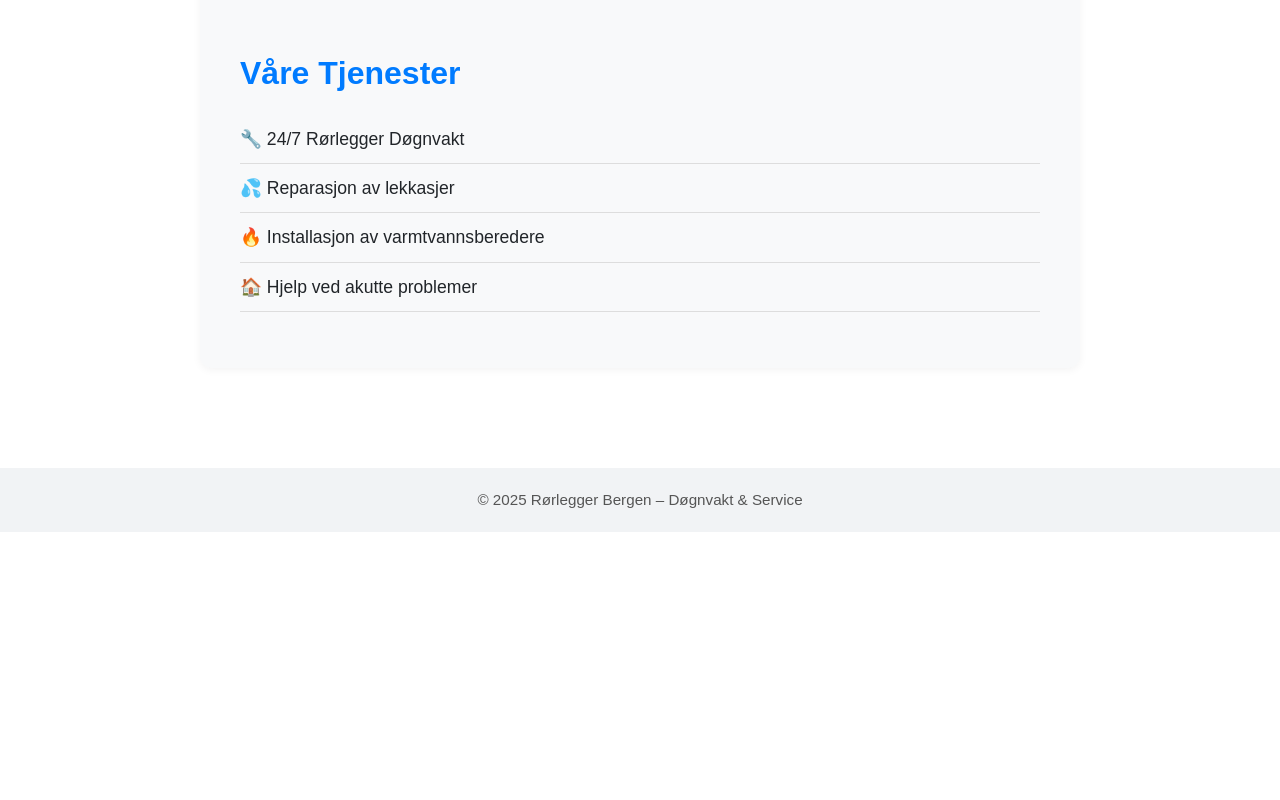
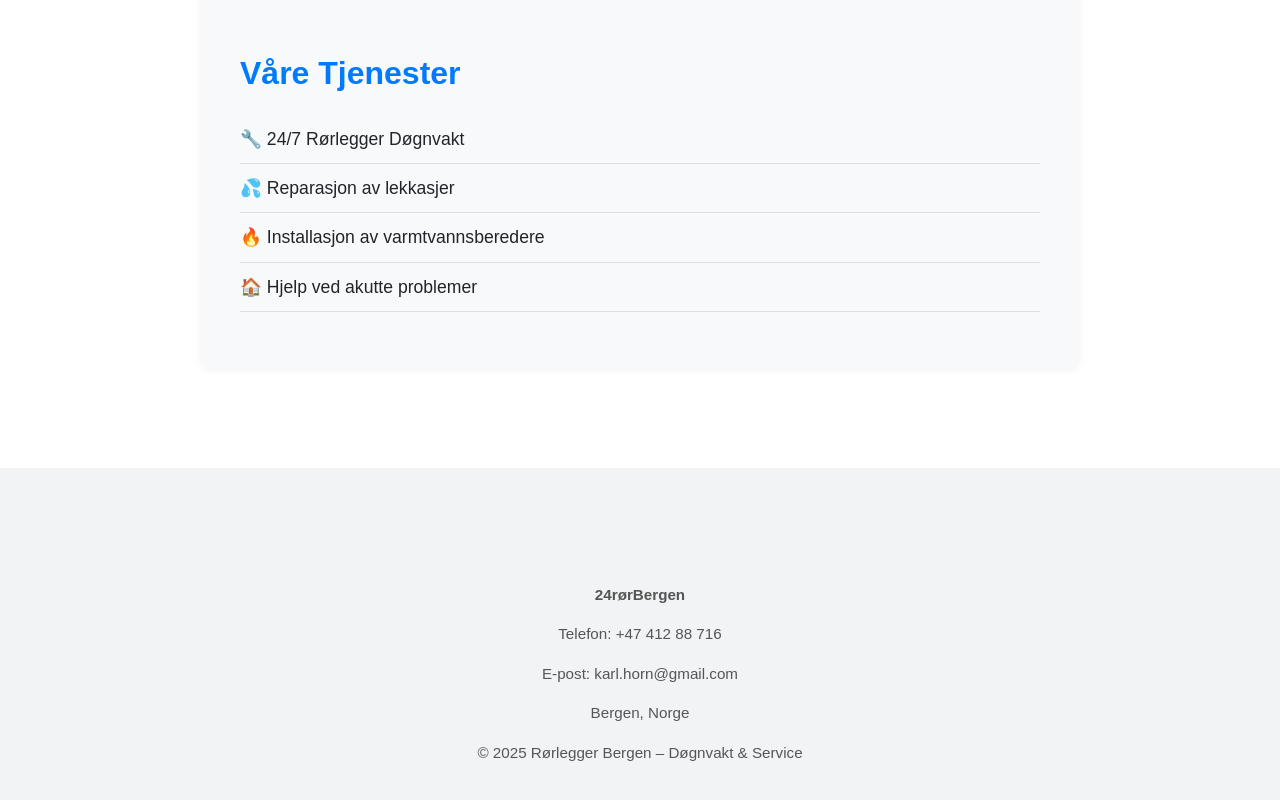
Before and after one commit to 590071/r-rlegger-frontend, a React (Create React App) app: page / in a window 1280 px wide. Shown: the part 465-1265 px from the top of the page. Before the commit the page ends 997 px from the top, so only its background shows below. Built offline with nearby package versions, Linux system fonts and the light colour scheme.

Commit message:
https://github.com/590071/r-rlegger-frontend.git

```diff
--- a/src/App.js
+++ b/src/App.js
@@ -47,7 +47,14 @@ function App() {
             </main>
 
             <footer>
-                © 2025 Rørlegger Bergen – Døgnvakt & Service
+                <footer>
+                    <p><strong>24rørBergen</strong></p>
+                    <p>Telefon: <a href="tel:+4741288716">+47 412 88 716</a></p>
+                    <p>E-post: <a href="mailto:karl.horn@gmail.com">karl.horn@gmail.com</a></p>
+                    <p>Bergen, Norge</p>
+                    <p>© 2025 Rørlegger Bergen – Døgnvakt & Service</p>
+                </footer>
+
             </footer>
         </div>
     );
--- a/src/Footer.js
+++ b/src/Footer.js
@@ -11,11 +11,6 @@ function Footer() {
             marginTop: '30px'
         }}>
             <p>© {new Date().getFullYear()} K.H Rørlegger. Alle rettigheter reservert.</p>
-            <p><strong>24rørBergen</strong></p>
-            <p>Telefon: <a href="tel:+4741288716">+47 412 88 716</a></p>
-            <p>E-post: <a href="mailto:post@24rørbergen.no">post@24rørbergen.no</a></p>
-            <p>Bergen, Norge</p>
-            <p>© 2025 Rørlegger Bergen – Døgnvakt & Service</p>
         </footer>
     );
 }
```
Also changed, not shown: public/robots.txt, 1 other file (tests, documents, lock files or other folders).
